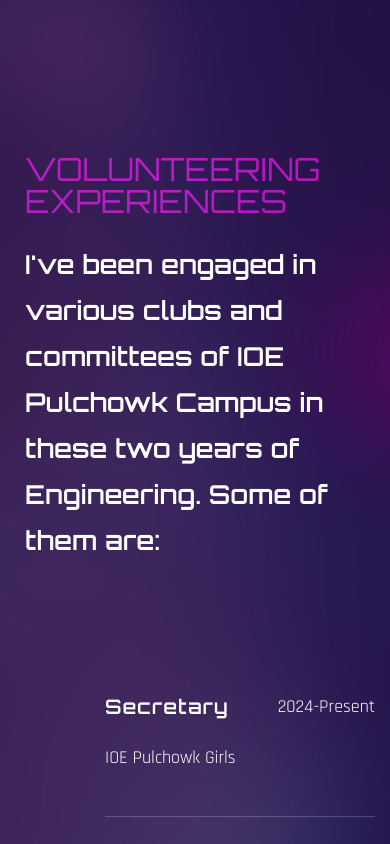
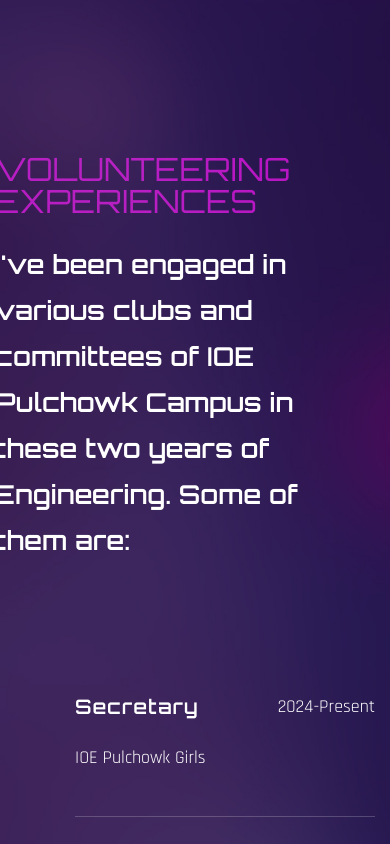
Before and after one commit to iamridhima/myportfolio, a React (Create React App) app: page / in a window 390 px wide. Shown: the part 1160-2004 px from the top of the page. Built offline with nearby package versions, Linux system fonts and the light colour scheme; the HTML template or start-up script is replaced by a standard one; a web font is replaced by a local one.

Commit message:
Update index.css

```diff
--- a/src/index.css
+++ b/src/index.css
@@ -25,8 +25,9 @@
 @media (max-width: 768px) {
 
   .section {
+    margin-bottom: 60px;
     margin-top: 60px;
-    margin-left: 50px;
+    margin-left: 20px;
 
   }
   .container {
```
